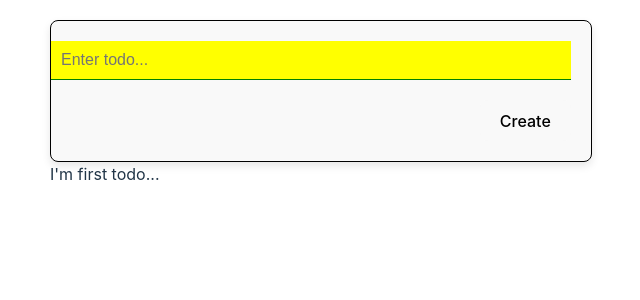
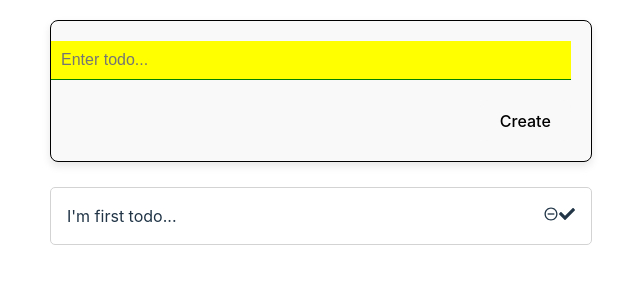
Before and after one commit to Sefer22/Typescript-TODOAPP, a React (Vite) app in the folder typescript-todoapp/: page / in a window 1280 px wide. Shown: the top 300 px of the page, without its empty margins (319-959 px from the left). Built offline with nearby package versions, Linux system fonts and the light colour scheme.

Commit message:
developed

```diff
--- a/typescript-todoapp/src/App.css
+++ b/typescript-todoapp/src/App.css
@@ -44,3 +44,6 @@ button{
 button:hover{
   background-color: yellow;
 }
+.icons{
+  font-size: 22px ;
+}
--- a/typescript-todoapp/src/components/Todo.tsx
+++ b/typescript-todoapp/src/components/Todo.tsx
@@ -5,9 +5,16 @@ import { FaEdit } from "react-icons/fa";
 
 function Todo() {
   return (
-   <div>
+   <div style={{display:'flex',flexDirection:'row'
+   ,alignItems:'center',justifyContent:'space-between',
+   border:'1px solid lightgrey',padding:'16px',marginTop:'25px',
+   borderRadius:'5px'}}>
      <div>
       I'm first todo...
+    </div>
+    <div>
+        <IoMdRemoveCircleOutline />
+        <FaCheck/>
     </div>
    </div>
   )
```
